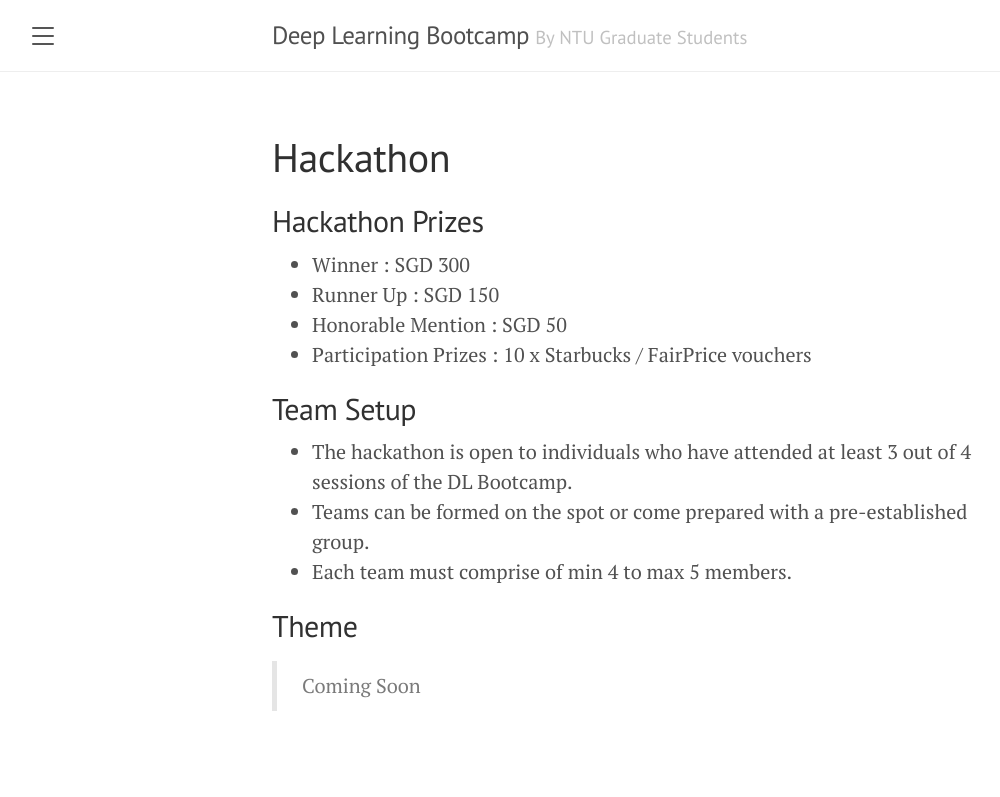
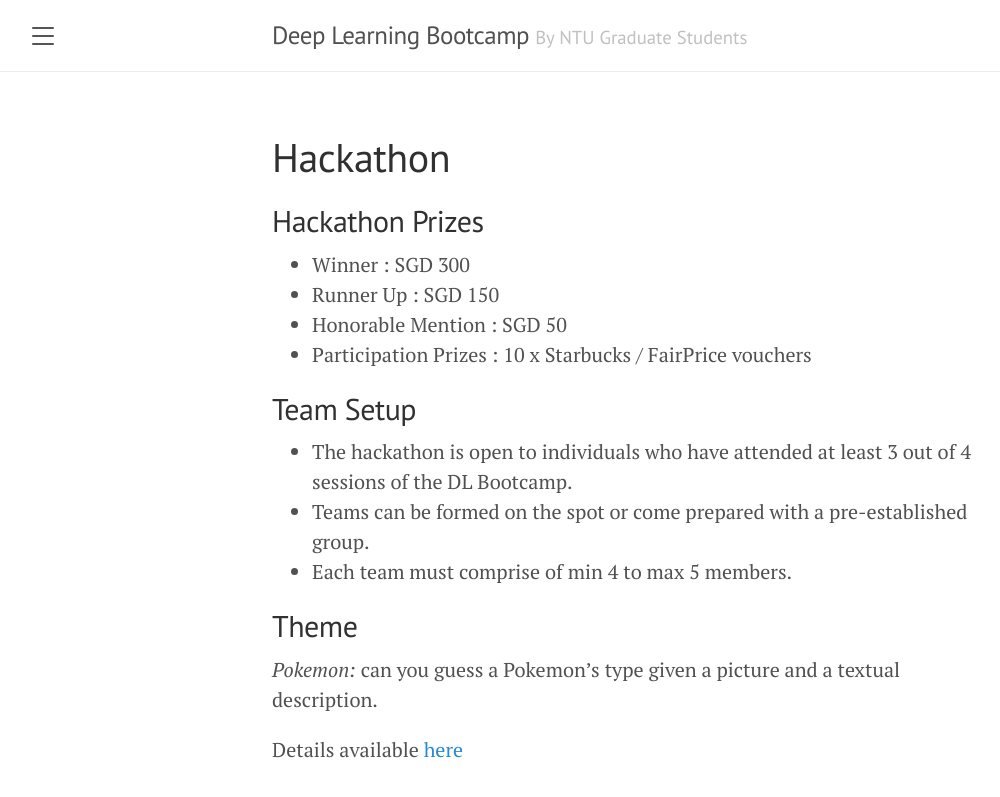
Before and after one commit to m-yuhas/deep-learning-2024, a Jekyll site: the page built from hackathon.md, in a window 1280 px wide. Shown: the top 797 px of the page, without its empty margins (8-1008 px from the left). Built offline with Jekyll 4.4.1, drawn with Linux system fonts in a browser that asks for light colours.

Commit message:
Update hackathon.md

```diff
--- a/hackathon.md
+++ b/hackathon.md
@@ -18,4 +18,6 @@ title: Hackathon
 
 ## Theme
 
-> Coming Soon
+*Pokemon:* can you guess a Pokemon's type given a picture and a textual description.
+
+Details available [here](https://github.com/ntu-dl-bootcamp/deep-learning-2024/blob/main/hackathon/hackathon.pdf)
```
